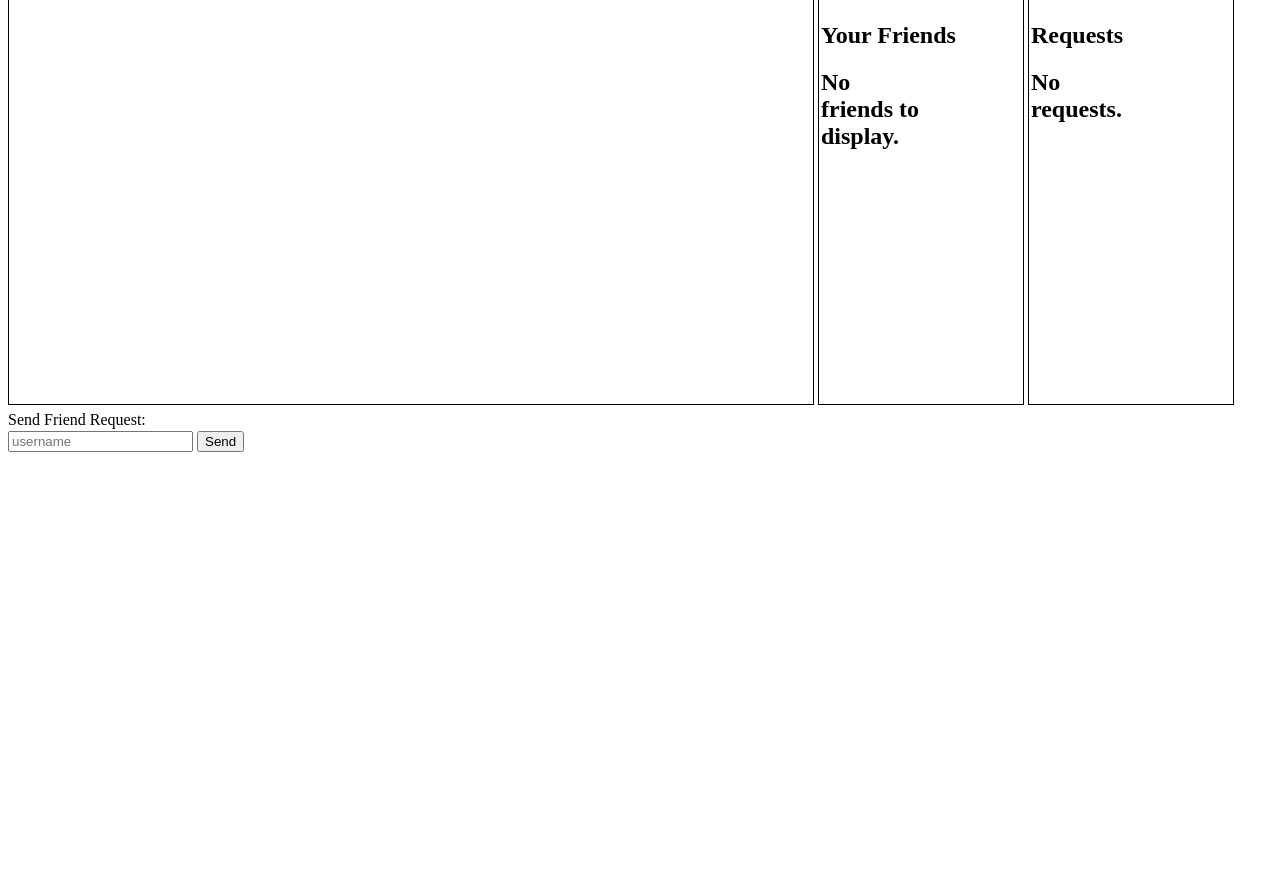
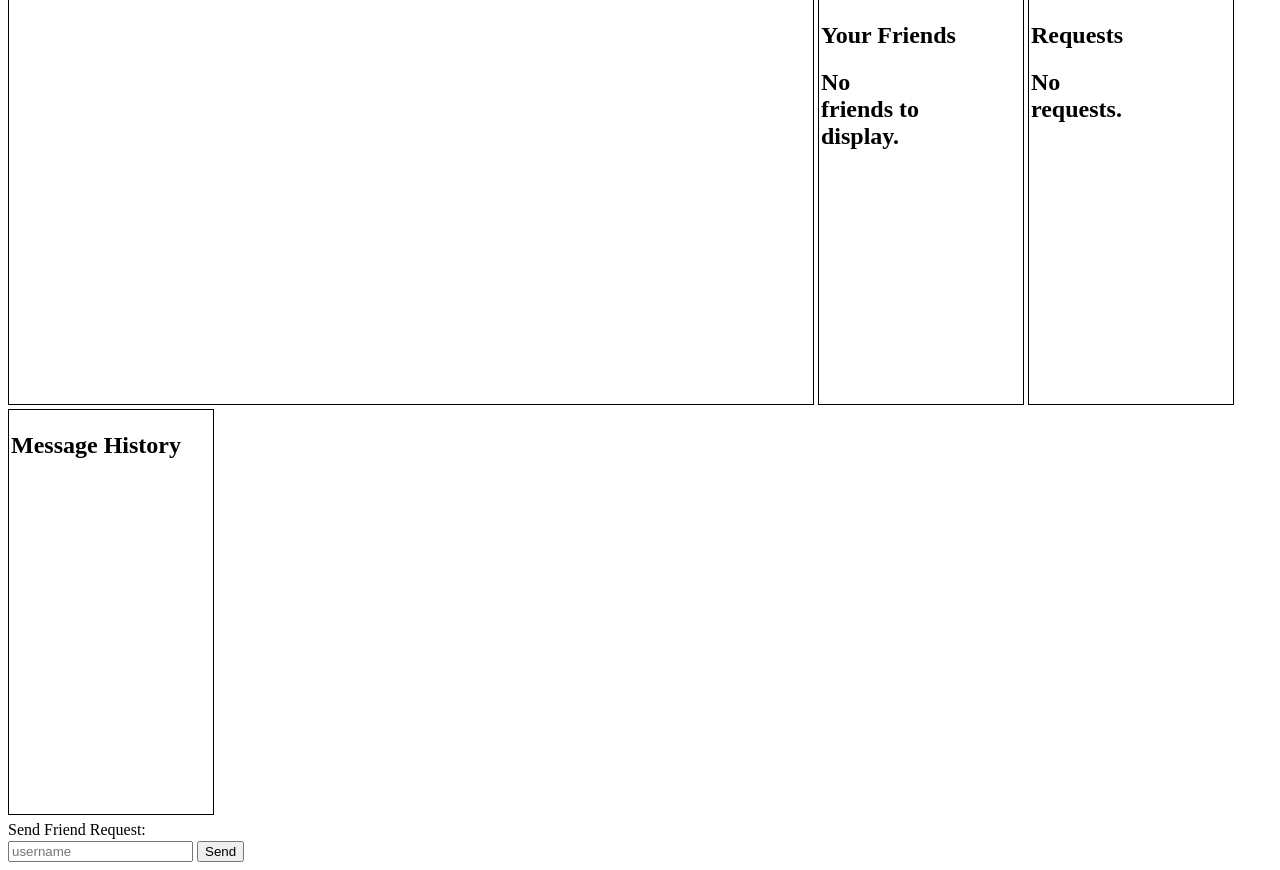
Before and after one commit to VincentepmooreStu/INFO2222, a Flask app: template templates/home.jinja in a window 1280 px wide. Shown: the part 140-1010 px from the top of the page. Before the commit the page ends 592 px from the top, so only its background shows below. Run offline with Flask 3, Linux system fonts and the light colour scheme; the template is opened without the code that fills it, so the values that code supplies are empty; some libraries are stand-ins or nearby versions.

Commit message:
msg history + token auth

```diff
--- a/app.py
+++ b/app.py
@@ -20,6 +20,7 @@ import ssl
 # log.setLevel(logging.ERROR)
 
 app = Flask(__name__)
+app.secret_key = "bob"
 
 # secret key used to sign the session cookie
 app.config['SECRET_KEY'] = secrets.token_hex()
@@ -59,13 +60,16 @@ def login_user():
     if user.password != password:
         return "Error: Password does not match!"
 
-    return url_for('home', username=username)
+    session["user"] = username
+
+    return url_for('home')
+
+    # return url_for('home', username=username)
 
 @app.route("/logout")
 def logout():
     session.clear()  # clears session data
     return index()
-
 
 # handles a get request to the signup page
 @app.route("/signup")
@@ -101,12 +105,21 @@ def fetch_friends(username: str):
 # home page, where the messaging app is
 @app.route("/home")
 def home():
-    if request.args.get("username") is None:
-        abort(404)
-    friends = db.get_friendships(request.args.get("username")) # get friends
-    requests = db.get_friend_requests(request.args.get("username")) # get friend requests
-    return render_template("home.jinja", username=request.args.get("username"), friend_list = friends, requests=requests)
 
+    if "user" in session:
+        user = session["user"]
+    else:
+        return render_template("login.jinja")
+
+    friends = db.get_friendships(user) # get friends
+    requests = db.get_friend_requests(user) # get friend requests
+    return render_template("home.jinja", username=user, friend_list = friends, requests=requests)
+
+    # if request.args.get("username") is None:
+    #     abort(404)
+    # friends = db.get_friendships(request.args.get("username")) # get friends
+    # requests = db.get_friend_requests(request.args.get("username")) # get friend requests
+    # return render_template("home.jinja", username=request.args.get("username"), friend_list = friends, requests=requests)
 
 if __name__ == '__main__':
     socketio.run(app)
--- a/templates/home.jinja
+++ b/templates/home.jinja
@@ -30,6 +30,15 @@
     }
 
     #request_list {
+        border: 1px solid black;
+        height: 400px;
+        width: 200px;
+        overflow: auto;
+        padding: 2px;
+        display: inline-block;
+    }
+
+    #message_history_list {
         border: 1px solid black;
         height: 400px;
         width: 200px;
@@ -98,6 +107,13 @@
                 {% else %}
                 <h2>No requests.</h2>
                 {% endfor %}
+            </div>
+        </td>
+    </section>
+        <section id="message_history_list">
+        <h2>Message History</h2>
+        <td style="test-align: center;">
+            <div class="vertical-menu">
             </div>
         </td>
     </section>
@@ -181,6 +197,7 @@
             alert("Your connection has been compromised!")
         } else {
             add_message(`${username}: ${message}`);
+            add_message2(`${username}: ${message}`);
         }
     })
 
@@ -300,6 +317,12 @@
         box.append(child);
     }
 
+    function add_message2(message, color = "black") {
+        let box = $("#message_history_list");
+        let child = $(`<p style="color:${color}; margin: 0px;"></p>`).text(message);
+        box.append(child);
+    }
+
     function add_friend() {
         let new_friend = $("#requestee").val();
         $("#requestee").val("");
```
Also changed, not shown: 1 other file.
